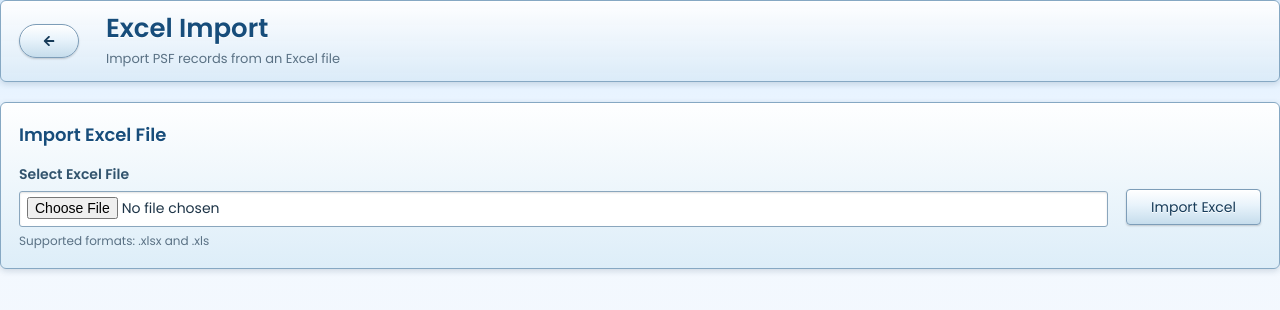
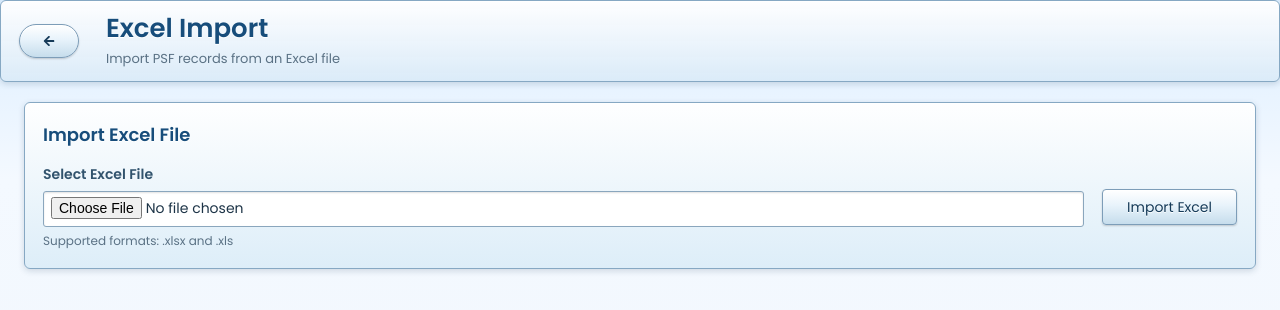
Before and after one commit to niyaoe/PSF-MANAGEMENT-re-init, a React (Vite) app in the folder client/: page /import in a window 1280 px wide. Shown: the top 310 px of the page. Built offline with nearby package versions, Linux system fonts and the light colour scheme; sample sign-in values are in the browser's storage.

Commit message:
css change

```diff
--- a/client/src/pages/UserHistory.jsx
+++ b/client/src/pages/UserHistory.jsx
@@ -273,7 +273,7 @@ const UserHistory = () => {
               <tr>
                 <th>Employee</th>
 
-                <th>Branches</th>
+                <th>Branch</th>
 
                 <th>Fresh Today</th>
 
@@ -301,7 +301,7 @@ const UserHistory = () => {
                   <tr key={employee.userId}>
                     <td>{employee.name}</td>
 
-                    <td>{employee.branches?.join(", ") || "-"}</td>
+                    <td>{employee.branch || "-"}</td>
 
                     <td>{employee.freshCallsToday}</td>
 
--- a/client/src/styles/aero.css
+++ b/client/src/styles/aero.css
@@ -57,6 +57,7 @@ a:hover {
 }
 
 .aero-header {
+  /* margin: 0px 24px 0px 24px; */
   min-height: 72px;
   padding: 12px 24px;
 
@@ -71,7 +72,10 @@ a:hover {
     rgba(210, 231, 249, 0.96)
   );
 
+  /* border: 1px solid #7fa7c9; */
   border-bottom: 1px solid #7fa7c9;
+
+  /* border-radius: 4px; */
 
   box-shadow:
     0 1px 3px rgba(0, 0, 0, 0.25),
@@ -102,6 +106,7 @@ a:hover {
 }
 
 .aero-nav {
+  /* margin: 0px 24px 0px 24px; */
   display: flex;
   align-items: center;
   gap: 4px;
@@ -110,7 +115,10 @@ a:hover {
 
   background: linear-gradient(to bottom, #eef7ff, #c8def0);
 
+  /* border: 1px solid #8eacc4; */
   border-bottom: 1px solid #8eacc4;
+
+  border-radius: 4px;
 
   box-shadow:
     inset 0 1px 0 #ffffff,
--- a/client/src/styles/branchManagement.css
+++ b/client/src/styles/branchManagement.css
@@ -5,6 +5,7 @@
 
 .branch-aero-page {
   width: 100%;
+  /* padding: 0px 24px 24px 24px; */
 }
 
 /* =========================================
@@ -114,7 +115,8 @@
 ========================================= */
 
 .branch-aero-panel {
-  margin-bottom: 20px;
+  margin: 0px 24px 24px 24px;
+  /* margin-bottom: 20px; */
   padding: 18px;
 
   background: linear-gradient(
--- a/client/src/styles/excelImport.css
+++ b/client/src/styles/excelImport.css
@@ -1,6 +1,7 @@
 .excel-aero-page {
   width: 100%;
   min-height: 100%;
+  /* padding: 0px 24px 24px 24px; */
 }
 
 /* ================================
@@ -114,8 +115,10 @@
 ================================ */
 
 .excel-aero-panel {
-  width: 100%;
-  margin-bottom: 20px;
+  margin: 0px 24px 24px 24px;
+  /* width: 100%; */
+
+  /* margin-bottom: 20px; */
   padding: 18px;
 
   background: linear-gradient(
--- a/client/src/styles/userManagement.css
+++ b/client/src/styles/userManagement.css
@@ -5,6 +5,7 @@
 .user-aero-page {
   width: 100%;
   min-height: 100%;
+  padding: 0px 24px 24px 24px;
 }
 
 /* =========================================
@@ -128,7 +129,8 @@
 
 .user-aero-panel {
   width: 100%;
-
+  /* margin-left: 24px; */
+  /* margin-right: 24px; */
   margin-bottom: 20px;
   padding: 18px;
 
```
